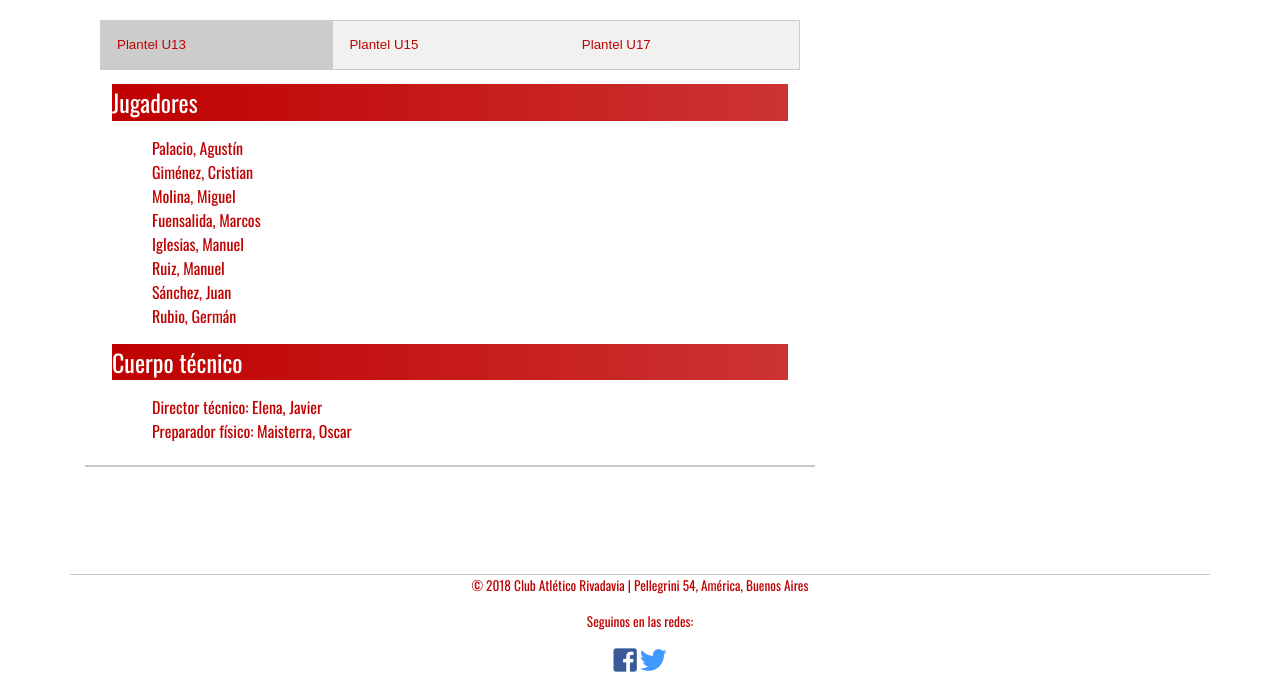
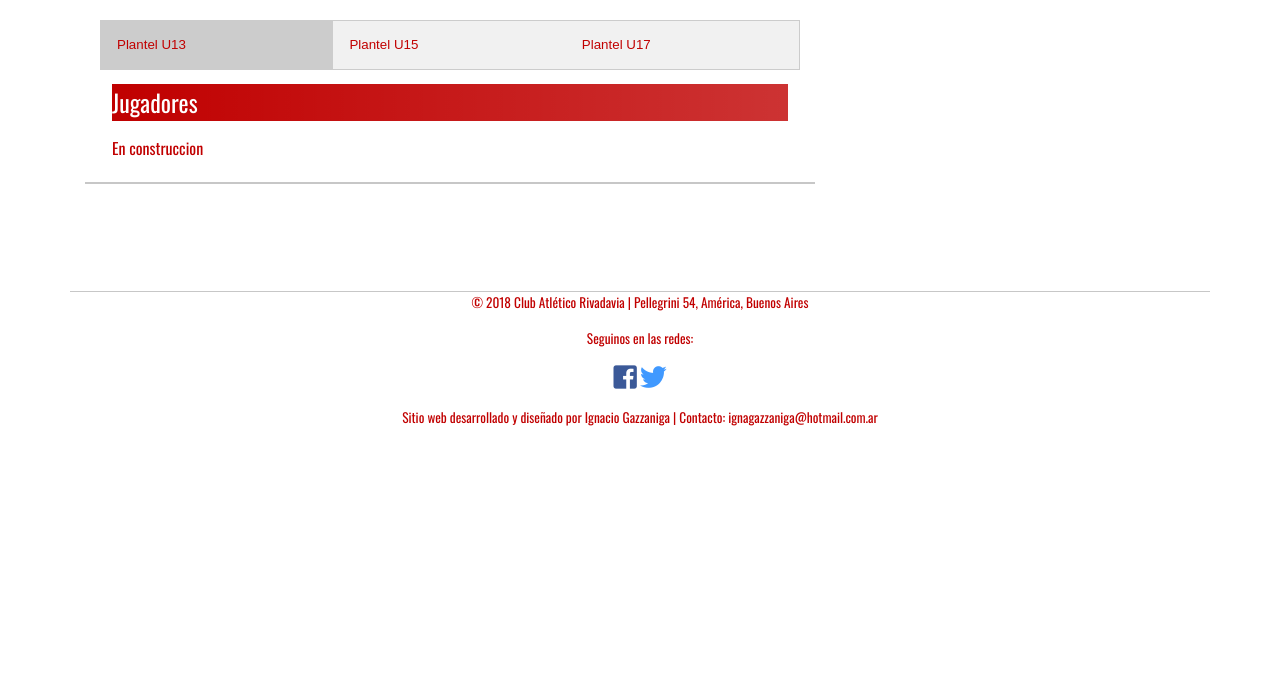
Before and after one commit to IGazzaniga/web-atletico, a Django app: page /plantel-ct-basquet in a window 1280 px wide. Shown: the part 269-952 px from the top of the page. After the commit the page ends 695 px from the top, so only its background shows below. Run offline with Django 3.2, Linux system fonts and the light colour scheme; some libraries are stand-ins or nearby versions.

Commit message:
Changed some sections

```diff
--- a/web/templates/web/autoridades.html
+++ b/web/templates/web/autoridades.html
@@ -7,12 +7,7 @@
         <div class="jumbotron jumbotron-fluid">
                 <div class="container">
                   <h3 class="comision"><b>Comisión directiva</b></h3>
-                    <ul id="comision">
-                        <li><p><b>Presidente:</b> Edgardo Aguirre</p></li>
-                        <li><p><b>Vicepresidente:</b> Pablo Mandrini</p></li>
-                        <li><p><b>Tesorero:</b> Asdasdasdsad </p></li>
-                        <li><p><b>Secretario:</b> Gustavo Gazzaniga</p></li>
-                    </ul>
+                  <p>En construccion</p>
                 </div>
         </div>
         {% endblock %}
--- a/web/templates/web/estadio.html
+++ b/web/templates/web/estadio.html
@@ -67,7 +67,7 @@
                     <img class="ninth-slide img-fluid resize" src="../../static/web/imgs/gym4.jpg" alt="Ninth slide">
                   </div>
                   <div class="carousel-item">
-                    <img class="tenth-slide img-fluid resize" src="../../static/web/imgs/quincho.png" alt="tenth slide">
+                    <img class="tenth-slide img-fluid resize" src="../../static/web/imgs/quincho.jpeg" alt="tenth slide">
                   </div>
                   <div class="carousel-item">
                     <img class="eleventh-slide img-fluid resize" src="../../static/web/imgs/cancha2.jpeg" alt="eleventh slide">
@@ -81,7 +81,7 @@
                   <span class="carousel-control-next-icon" aria-hidden="true"></span>
                   <span class="sr-only">Next</span>
                 </a>
-                <p>Agradecemos por las fotos a Carlos Cucurull y Agustín Fanessi.</p>
+                <p>Agradecemos por las fotos a Carlos Cucurull</p>
             </div>
             <br>
 
--- a/web/templates/web/plantel-ct-basquet.html
+++ b/web/templates/web/plantel-ct-basquet.html
@@ -17,59 +17,17 @@
               </div>
               <div id="Plantel U13" class="tabcontent">
                 <h4 id="titulo-bloque">Jugadores</h4>
-                <ul>
-                  <li>Palacio, Agustín</li>
-                  <li>Giménez, Cristian</li>
-                  <li>Molina, Miguel</li>
-                  <li>Fuensalida, Marcos</li>
-                  <li>Iglesias, Manuel</li>
-                  <li>Ruiz, Manuel</li>
-                  <li>Sánchez, Juan</li>
-                  <li>Rubio, Germán</li>
-                </ul>
-                <h4 id="titulo-bloque">Cuerpo técnico</h4>
-                <ul>
-                  <li>Director técnico: Elena, Javier</li>
-                  <li>Preparador físico: Maisterra, Oscar</li>
-                </ul>
+                <p>En construccion</p>
               </div>
 
               <div id="Plantel U15" class="tabcontent">
                 <h4 id="titulo-bloque">Jugadores</h4>
-                <ul>
-                  <li>Palacio, Agustín</li>
-                  <li>Giménez, Cristian</li>
-                  <li>Molina, Miguel</li>
-                  <li>Fuensalida, Marcos</li>
-                  <li>Iglesias, Manuel</li>
-                  <li>Ruiz, Manuel</li>
-                  <li>Sánchez, Juan</li>
-                  <li>Rubio, Germán</li>
-                </ul>
-                <h4 id="titulo-bloque">Cuerpo técnico</h4>
-                <ul>
-                  <li>Director técnico: Elena, Javier</li>
-                  <li>Preparador físico: Maisterra, Oscar</li>
-                </ul>
+                <p>En construccion</p>
                 </div>
 
                 <div id="Plantel U17" class="tabcontent">
                   <h4 id="titulo-bloque">Jugadores</h4>
-                  <ul>
-                    <li>Palacio, Agustín</li>
-                    <li>Giménez, Cristian</li>
-                    <li>Molina, Miguel</li>
-                    <li>Fuensalida, Marcos</li>
-                    <li>Iglesias, Manuel</li>
-                    <li>Ruiz, Manuel</li>
-                    <li>Sánchez, Juan</li>
-                    <li>Rubio, Germán</li>
-                  </ul>
-                  <h4 id="titulo-bloque">Cuerpo técnico</h4>
-                  <ul>
-                    <li>Director técnico: Elena, Javier</li>
-                    <li>Preparador físico: Maisterra, Oscar</li>
-                  </ul>
+                  <p>En construccion</p>
                 </div>
 
             </div>
--- a/web/templates/web/sede.html
+++ b/web/templates/web/sede.html
@@ -68,7 +68,7 @@
               <span class="carousel-control-next-icon" aria-hidden="true"></span>
               <span class="sr-only">Next</span>
             </a>
-            <p>Agradecemos por las fotos a Carlos Cucurull y Agustín Fanessi.</p>
+            <p>Agradecemos por las fotos a Carlos Cucurull</p>
         </div>
         <div id="map"></div>
         <script>
```
